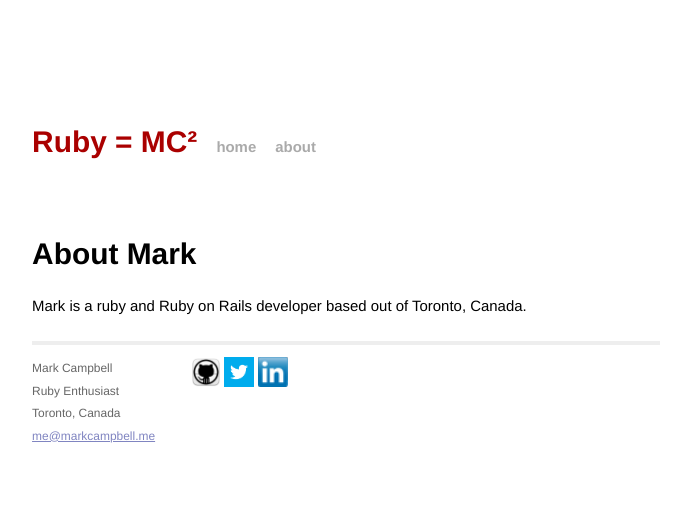
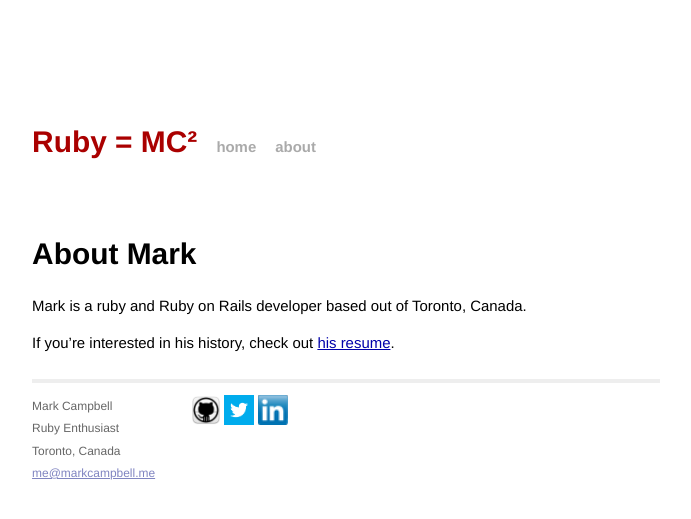
Before and after one commit to Nitrodist/markcampbell.me, a Jekyll site: the page built from about.markdown, in a window 1280 px wide. Shown: the top 519 px of the page, without its empty margins (294-985 px from the left). Built offline with Jekyll 4.4.1, drawn with Linux system fonts in a browser that asks for light colours.

Commit message:
Add link to resume

```diff
--- a/about.markdown
+++ b/about.markdown
@@ -5,3 +5,5 @@ layout: default
 #About Mark
 
 Mark is a ruby and Ruby on Rails developer based out of Toronto, Canada.
+
+If you're interested in his history, check out [his resume](/resume.html).
```
